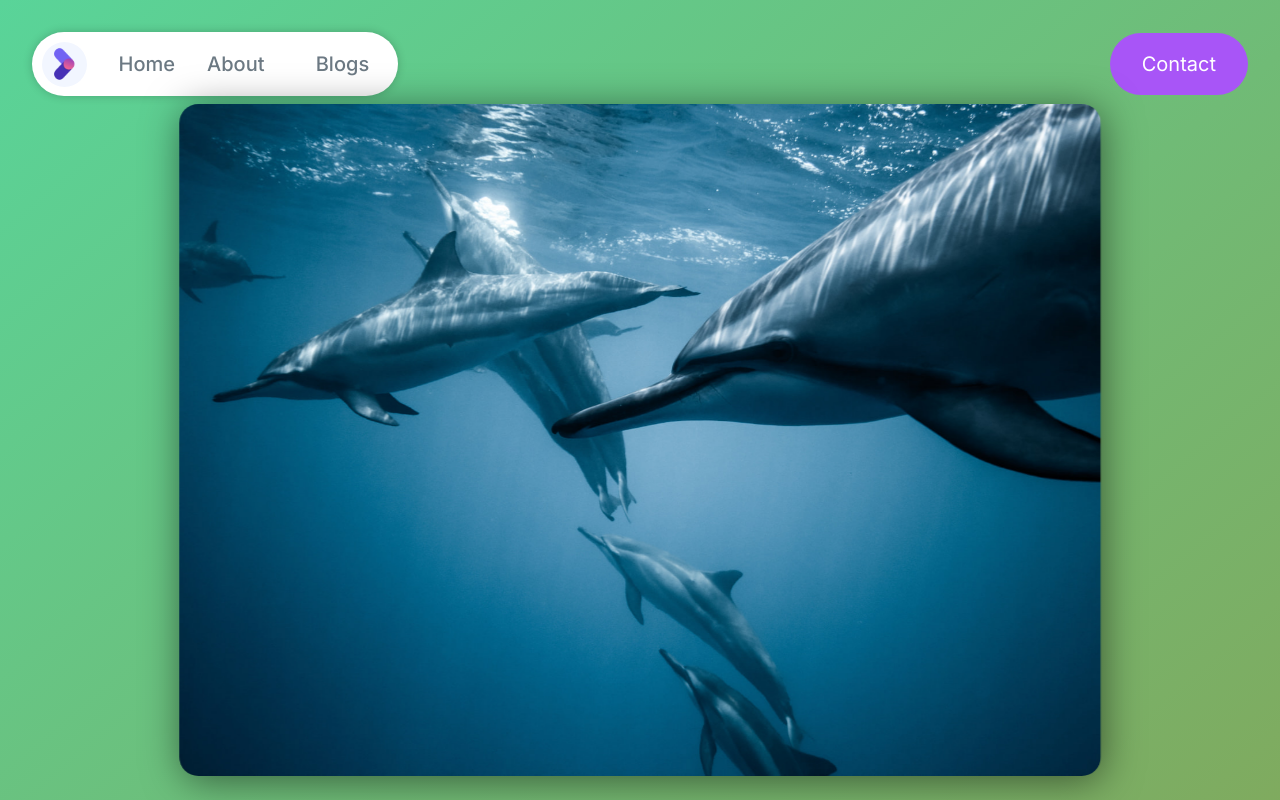
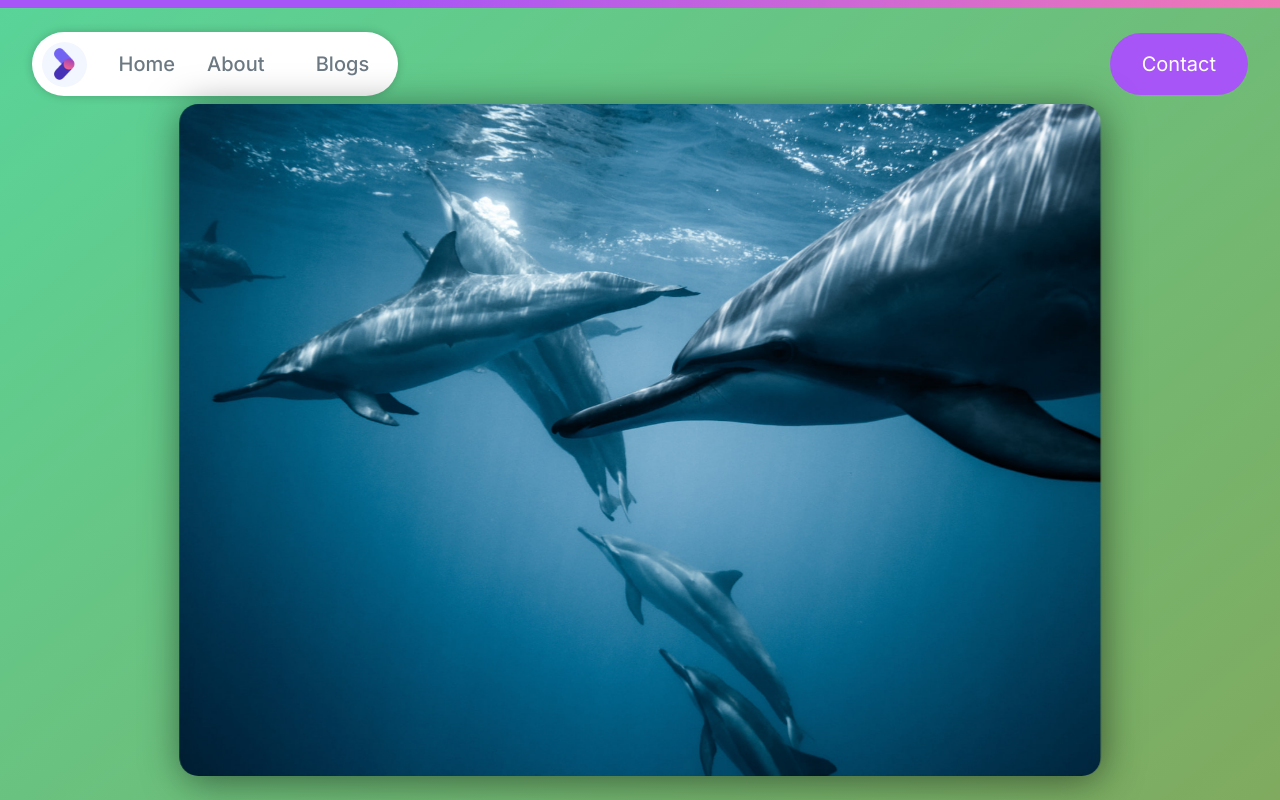
Before and after one commit to freetimezp/js-portfolio-25-blogs, a Next.js app: page /about in a window 1280 px wide. Shown: the top 800 px of the page. Built offline with nearby package versions, Linux system fonts and the light colour scheme.

Commit message:
14. js-portfolio-25-blogs. Progress bar.

```diff
--- a/app/layout.tsx
+++ b/app/layout.tsx
@@ -1,9 +1,11 @@
+"use client";
 import React from 'react';
 
 import './styles/main.scss';
 
 import type { Metadata } from 'next';
 import { Inter } from 'next/font/google';
+import { motion, useSpring, useScroll } from 'framer-motion';
 
 import Navigation from './components/Navigation/Navigation';
 
@@ -19,9 +21,17 @@ export default function RootLayout({
 }: {
   children: React.ReactNode;
 }) {
+  const scrollYProgress = useScroll().scrollYProgress;
+  const scaleX = useSpring(scrollYProgress, {
+    stiffness: 200,
+    damping: 20,
+    restDelta: 0.001
+  });
+
   return (
     <html lang="en">
       <body className={inter.className}>
+        <motion.div className='progress-bar' style={{ scaleX: scaleX }}></motion.div>
         <Navigation />
         {children}
       </body>
--- a/app/styles/main.scss
+++ b/app/styles/main.scss
@@ -23,3 +23,15 @@ body {
 .u-pad-2 {
     padding: 2rem;
 }
+
+.progress-bar {
+    position: fixed;
+    top: 0;
+    left: 0;
+    right: 0;
+    width: 100%;
+    height: 8px;
+    background: linear-gradient(90deg, #a855f7 30%, #f178b6 100%);
+    transform-origin: 0%;
+    z-index: 9999;
+}
```
